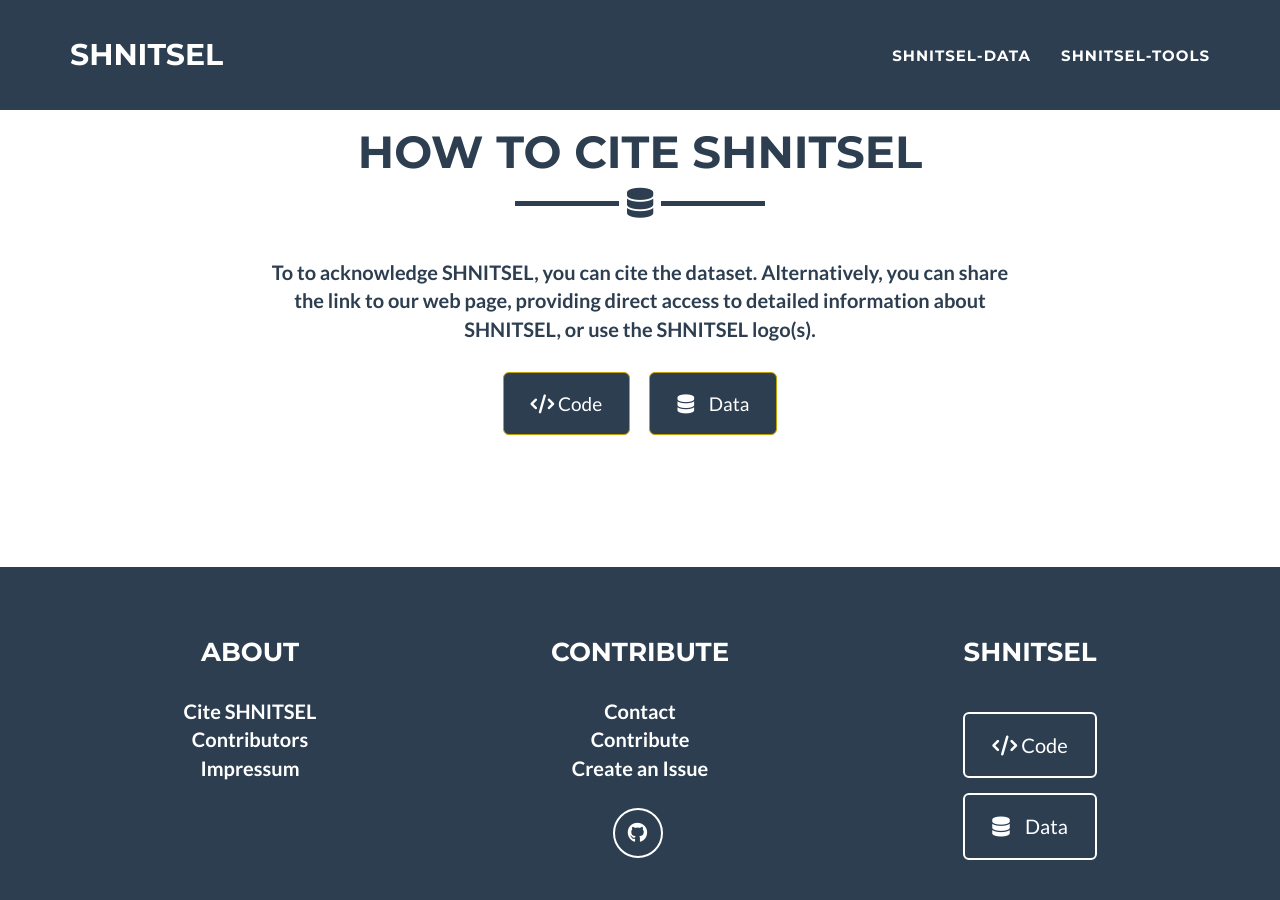
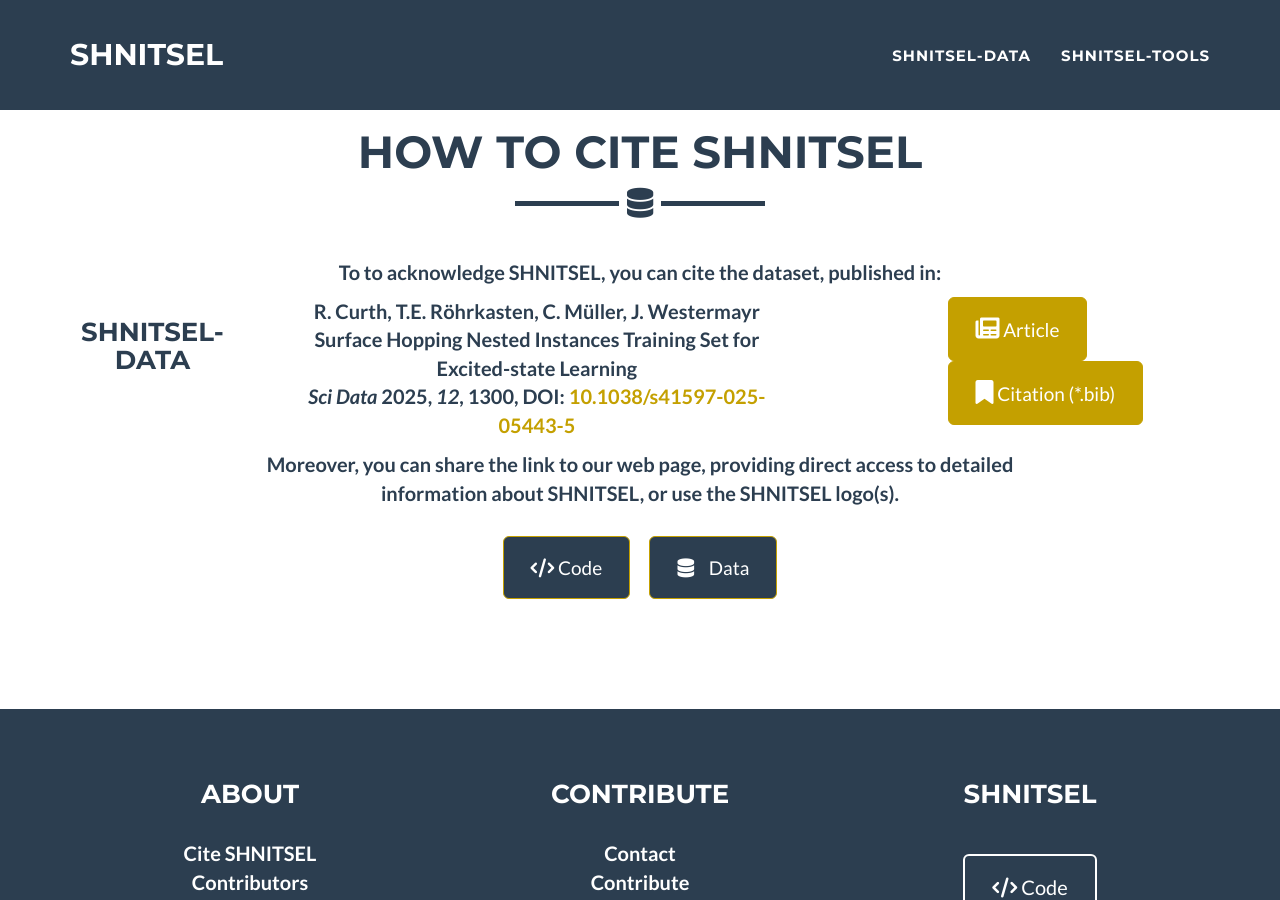
Before and after one commit to SHNITSEL/shnitsel.github.io, a Jekyll site: the page built from _posts/2024-12-12-a01.md, in a window 1280 px wide and 900 px high, scrolled down 2657 px. Built offline with Jekyll 4.4.1, drawn with Linux system fonts in a browser that asks for light colours.

Commit message:
Update citation.html

```diff
--- a/_includes/citation.html
+++ b/_includes/citation.html
@@ -13,9 +13,36 @@
     <div class="row">
       <div class="col-lg-8 col-lg-offset-2 text-center">
         <p>
-          To to acknowledge SHNITSEL, you can cite the dataset. <!-- and the code.-->
-          <!-- You have the option to cite our publications, which highlight the research and development behind SHNITSEL services.-->
-          Alternatively, you can share the link to our web page, providing direct access to detailed information about SHNITSEL, or use the SHNITSEL logo(s).
+          To to acknowledge SHNITSEL, you can cite the dataset, published in:
+        <p>
+      </div>
+    </div>
+    <!-- 2nd row with citation -->
+    <div class="row">
+      <div class="col-lg-2 text-center">
+        <h3 style="color:#2c3e50">SHNITSEL-data</h3>
+      </div>
+      <div class="col-lg-7">
+        <div class="col-lg-10 text-center">
+          <p>
+          R. Curth, T.E. Röhrkasten, C. Müller, J. Westermayr<br>
+          Surface Hopping Nested Instances Training Set for Excited-state Learning<br>
+          <i>Sci Data</i> <b>2025</b>, <i>12</i>, 1300, DOI: <a href="https://doi.org/10.1038/s41597-025-05443-5" target="_blank">10.1038/s41597-025-05443-5</a>
+          </p>
+        </div>
+      </div>
+      <div class="col-lg-3">
+        <ul class="list-inline">
+          <li><a class="btn btn-lg btn-success" href="https://doi.org/10.1038/s41597-025-05443-5" target="_blank"><i class="fa-solid fa-newspaper" style="font-size:24px;color:#ffffff;"></i> Article</a></li>
+          <li><a class="btn btn-lg btn-success" href="https://github.com/SHNITSEL/shnitsel.github.io/blob/main/shnitsel-tools.bib" target="_blank"><i class="fa-solid fa-bookmark" style="font-size:24px;color:#ffffff;"></i> Citation (*.bib)</a></li>
+        </ul>
+      </div>
+    </div>
+    <!-- 3rd row with buttons -->
+    <div class="row">
+      <div class="col-lg-8 col-lg-offset-2 text-center">
+        <p>
+          Moreover, you can share the link to our web page, providing direct access to detailed information about SHNITSEL, or use the SHNITSEL logo(s).
           <br><br>
           <a href="https://github.com/SHNITSEL/shnitsel-tools" class="btn btn-lg btn-success" style="background-color:#2c3e50"><i class="fa-solid fa-code" style="color:white"></i> Code</a>
           &nbsp;&nbsp;&nbsp;
@@ -23,14 +50,5 @@
         </p>
       </div>
     </div>
-    <br>
-    <!--<div class="col-lg-2 col-lg-offset-1">
-      <div style="background-color: #C4A000 ; padding: 10px; color:white;">
-        Title <br>
-        Authors <br>
-        Journal Details <br>
-        DOI
-      </div>
-    </div>-->
   </div>
 </section>
```
